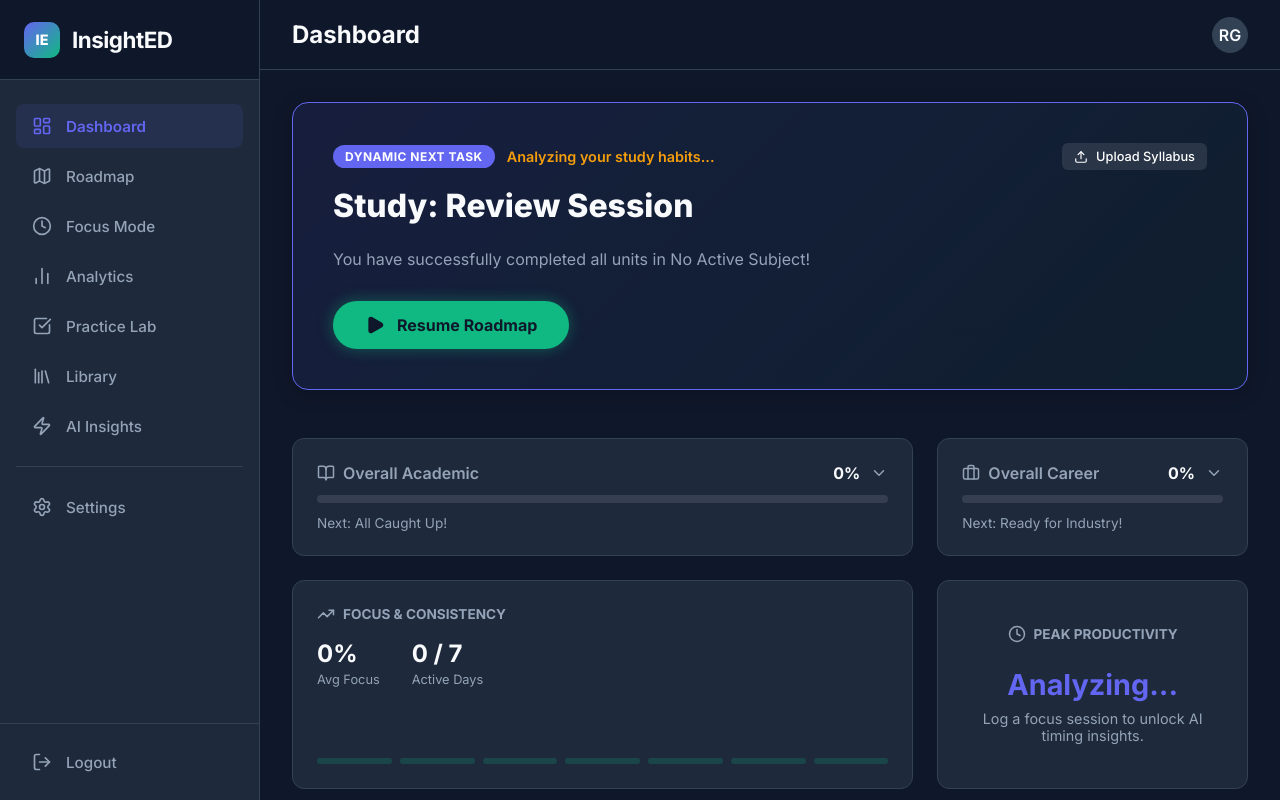
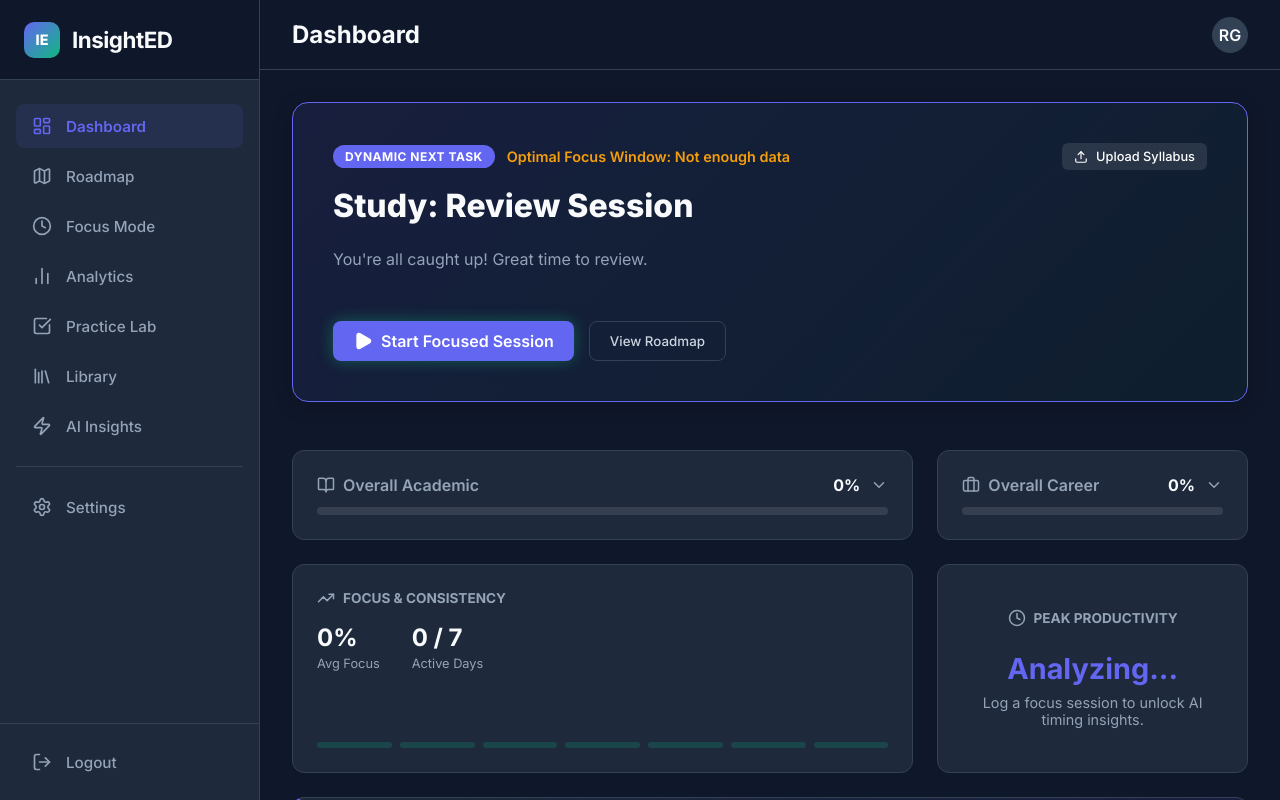
Before and after one commit to rajeevtechie/PBL-1, a React (Vite) app in the folder frontend/: page /dashboard in a window 1280 px wide. Built offline with nearby package versions, Linux system fonts and the light colour scheme.

Commit message:
fixed bugs related to roadmap and refined the ux

```diff
--- a/frontend/src/pages/dashboard/Dashboard.jsx
+++ b/frontend/src/pages/dashboard/Dashboard.jsx
@@ -10,16 +10,14 @@ const Dashboard = () => {
   const navigate = useNavigate();
   const [isModalOpen, setIsModalOpen] = useState(false);
 
-  // --- DYNAMIC ANALYTICS & PROGRESS STATE ---
   const [loading, setLoading] = useState(true);
   const [roadmap, setRoadmap] = useState(null);
   const [careerData, setCareerData] = useState(null);
 
-  // Holds the averages AND the detailed breakdown array from the backend
   const [aggregateProgress, setAggregateProgress] = useState({ academic: 0, career: 0, details: [] });
 
-  // Tracks which card is clicked open ('academic', 'career', or null)
-  const [expandedTrack, setExpandedTrack] = useState(null);
+  // ✅ FIXED: Now tracks the open/close state of BOTH cards independently!
+  const [expandedTracks, setExpandedTracks] = useState({ academic: false, career: false });
 
   const [metrics, setMetrics] = useState({
     avgFocus: 0,
@@ -30,20 +28,17 @@ const Dashboard = () => {
 
   const userName = localStorage.getItem('userName') || 'There';
 
-  // --- FETCH ALL DATA ON MOUNT ---
   useEffect(() => {
     const fetchDashboardData = async () => {
       try {
         const token = localStorage.getItem('token');
         if (!token) return;
 
-        // Fetch Analytics
         try {
             const resMetrics = await axios.get('http://localhost:5000/api/insights/dashboard', { headers: { Authorization: `Bearer ${token}` } });
             if (resMetrics.data.success) setMetrics(resMetrics.data.data);
         } catch { console.log("No analytics data yet."); }
 
-        // Fetch Current Roadmap Context
         const activeId = localStorage.getItem('activeSyllabusId');
         const endpoint = activeId ? `http://localhost:5000/api/syllabus/${activeId}` : 'http://localhost:5000/api/syllabus/latest';
 
@@ -58,7 +53,6 @@ const Dashboard = () => {
             setCareerData(resCareer.data);
         } catch { console.log("No career data yet."); }
 
-        // Fetch Aggregate Progress & Drill-down Details
         try {
             const resAggregate = await axios.get('http://localhost:5000/api/syllabus/progress/aggregate', { headers: { 'Authorization': `Bearer ${token}` } });
             if(resAggregate.data) {
@@ -90,20 +84,29 @@ const Dashboard = () => {
     navigate('/roadmap');
   };
 
-  // --- DYNAMIC CALCULATIONS ---
-  const nextAcademic = roadmap?.units?.find(u => !u.is_completed && !u.completed && u.is_completed !== 1 && u.completed !== 1)?.title || "All Caught Up!";
-  const nextCareer = careerData?.recommendations?.find(r => !r.is_completed && r.is_completed !== 1)?.topic_name || "Ready for Industry!";
-  const activeAcademicName = roadmap?.courseTitle || "No Active Subject";
+  const nextAcademicUnit = roadmap?.units?.find(u => !u.is_completed && !u.completed && u.is_completed !== 1 && u.completed !== 1);
+  const nextCareerRec = careerData?.recommendations?.find(r => !r.is_completed && r.is_completed !== 1);
 
-  // Toggle function for Accordion
+  let displayTask = "Review Session";
+  let displayReason = "You're all caught up! Great time to review.";
+
+  if (nextAcademicUnit) {
+      displayTask = nextAcademicUnit.title;
+      displayReason = `Continue your academic progress in ${roadmap?.courseTitle || 'your subject'}.`;
+  } else if (nextCareerRec) {
+      displayTask = nextCareerRec.topic_name;
+      displayReason = `Industry gap identified for ${careerData?.targetRole || 'your career goal'}.`;
+  }
+
+  // ✅ FIXED: Toggle function perfectly flips independent boolean states
   const toggleTrack = (trackName) => {
-      setExpandedTrack(expandedTrack === trackName ? null : trackName);
+      setExpandedTracks(prev => ({ ...prev, [trackName]: !prev[trackName] }));
   };
 
   if (loading) {
       return (
         <div className={styles.dashboardGrid} style={{display: 'flex', justifyContent: 'center', marginTop: '50px'}}>
-          <Loader2 className={styles.spin} size={48} color="#3b82f6" />
+          <Loader2 className={styles.spinner || "spinner"} size={48} color="#3b82f6" />
         </div>
       );
   }
@@ -111,57 +114,68 @@ const Dashboard = () => {
   return (
     <div className={styles.dashboardGrid}>
 
-      {/* HERO SECTION */}
-      <section className={`${styles.heroSection} ${styles.animateFadeInUp}`}>
+      <section className={`${styles.heroSection} ${styles.animateFadeInUp || ''}`}>
         <div className={styles.heroHeader}>
           <span className={styles.heroBadge}>Dynamic Next Task</span>
-          <span className={styles.heroUrgency}>
-            {metrics.peakTime !== "Analyzing..." ? `Optimal Focus Window: ${metrics.peakTime}` : "Analyzing your study habits..."}
+
+          <span className={styles.heroUrgency} style={{ color: metrics.peakTime === "Analyzing..." ? '#f59e0b' : '#10b981' }}>
+            {metrics.peakTime !== "Analyzing..." ? `Optimal Focus Window: ${metrics.peakTime}` : "Optimal Focus Window: Not enough data"}
           </span>
 
           <button
             onClick={() => setIsModalOpen(true)}
-            className={styles.btnPulseHover}
+            className={styles.btnPulseHover || ''}
             style={{ marginLeft: 'auto', background: 'rgba(255,255,255,0.1)', border: 'none', color: 'white', padding: '6px 12px', borderRadius: '6px', cursor: 'pointer', display: 'flex', gap: '8px', alignItems: 'center', fontSize: '0.8rem', fontWeight: '500'}}
           >
             <Upload size={14} /> Upload Syllabus
           </button>
         </div>
 
-        <h1 className={styles.taskTitle}>Study: {nextAcademic !== "All Caught Up!" ? nextAcademic : "Review Session"}</h1>
-        <p className={styles.taskReason}>
-          {nextAcademic !== "All Caught Up!" ? `Continue your progress in ${activeAcademicName}.` : `You have successfully completed all units in ${activeAcademicName}!`}
-        </p>
+        <h1 className={styles.taskTitle}>Study: {displayTask}</h1>
+        <p className={styles.taskReason}>{displayReason}</p>
 
-        <button className={`${styles.startBtn} ${styles.btnPulseHover}`} onClick={() => navigate('/roadmap')}>
-          <Play size={20} fill="currentColor" /> <span>Resume Roadmap</span>
-        </button>
+        <div style={{ display: 'flex', gap: '15px', marginTop: '20px', flexWrap: 'wrap' }}>
+            <button
+              className={`${styles.startBtn} ${styles.btnPulseHover || ''}`}
+              onClick={() => navigate('/focus', { state: { defaultSubject: roadmap?.courseTitle, defaultTask: displayTask } })}
+              style={{ background: 'var(--primary)', color: 'white', border: 'none', padding: '10px 20px', borderRadius: '8px', display: 'flex', alignItems: 'center', gap: '8px', cursor: 'pointer', fontWeight: '600' }}
+            >
+              <Play size={20} fill="currentColor" />
+              <span>Start Focused Session</span>
+            </button>
+
+            <button
+              onClick={() => navigate('/roadmap')}
+              style={{ background: 'transparent', color: '#cbd5e1', border: '1px solid #334155', padding: '10px 20px', borderRadius: '8px', cursor: 'pointer', fontWeight: '500', transition: 'all 0.2s' }}
+              onMouseOver={(e) => e.currentTarget.style.background = 'rgba(255,255,255,0.05)'}
+              onMouseOut={(e) => e.currentTarget.style.background = 'transparent'}
+            >
+              View Roadmap
+            </button>
+        </div>
       </section>
 
-      {/* MULTI-SUBJECT LIBRARY COMPONENT */}
-      <section className={styles.animateFadeInUp} style={{ gridColumn: '1 / -1', animationDelay: '0.1s' }}>
+      <section className={styles.animateFadeInUp || ''} style={{ gridColumn: '1 / -1', animationDelay: '0.1s' }}>
         <SubjectLibrary />
       </section>
 
       {/* --- ACADEMIC TRACK ACCORDION --- */}
-      <section className={`${styles.trackCard} ${styles.animateFadeInUp}`} style={{ animationDelay: '0.2s', cursor: 'pointer', transition: 'all 0.3s ease' }} onClick={() => toggleTrack('academic')}>
+      <section className={`${styles.trackCard} ${styles.animateFadeInUp || ''}`} style={{ animationDelay: '0.2s', cursor: 'pointer', transition: 'all 0.3s ease' }} onClick={() => toggleTrack('academic')}>
         <div className={styles.cardHeader}>
           <div className={styles.trackTitle}>
             <BookOpen size={18} /> <h3 style={{ whiteSpace: 'nowrap', overflow: 'hidden', textOverflow: 'ellipsis', maxWidth: '150px' }}>Overall Academic</h3>
           </div>
           <div style={{ display: 'flex', alignItems: 'center', gap: '10px' }}>
               <span className={styles.trackPercent}>{aggregateProgress.academic}%</span>
-              {expandedTrack === 'academic' ? <ChevronUp size={18} color="#94a3b8"/> : <ChevronDown size={18} color="#94a3b8"/>}
+              {expandedTracks.academic ? <ChevronUp size={18} color="#94a3b8"/> : <ChevronDown size={18} color="#94a3b8"/>}
           </div>
         </div>
 
         <div className={styles.progressBar}>
           <div className={styles.progressFill} style={{ width: `${aggregateProgress.academic}%`, backgroundColor: 'var(--primary)', transition: 'width 1s cubic-bezier(0.4, 0, 0.2, 1)' }}></div>
         </div>
-        <p className={styles.cardSubtext}>Next: {nextAcademic}</p>
 
-        {/* Expandable Breakdown */}
-        {expandedTrack === 'academic' && (
+        {expandedTracks.academic && (
             <div onClick={(e) => e.stopPropagation()} style={{ marginTop: '20px', paddingTop: '15px', borderTop: '1px solid rgba(255,255,255,0.05)', display: 'flex', flexDirection: 'column', gap: '12px' }}>
                 <span style={{ fontSize: '0.75rem', textTransform: 'uppercase', color: '#94a3b8', fontWeight: 'bold' }}>Progress by Subject</span>
                 {aggregateProgress.details.map(detail => (
@@ -180,24 +194,22 @@ const Dashboard = () => {
       </section>
 
       {/* --- CAREER TRACK ACCORDION --- */}
-      <section className={`${styles.trackCard} ${styles.animateFadeInUp}`} style={{ animationDelay: '0.3s', cursor: 'pointer', transition: 'all 0.3s ease' }} onClick={() => toggleTrack('career')}>
+      <section className={`${styles.trackCard} ${styles.animateFadeInUp || ''}`} style={{ animationDelay: '0.3s', cursor: 'pointer', transition: 'all 0.3s ease' }} onClick={() => toggleTrack('career')}>
         <div className={styles.cardHeader}>
            <div className={styles.trackTitle}>
             <Briefcase size={18} /> <h3 style={{ whiteSpace: 'nowrap', overflow: 'hidden', textOverflow: 'ellipsis', maxWidth: '150px' }}>Overall Career</h3>
           </div>
           <div style={{ display: 'flex', alignItems: 'center', gap: '10px' }}>
               <span className={styles.trackPercent}>{aggregateProgress.career}%</span>
-              {expandedTrack === 'career' ? <ChevronUp size={18} color="#94a3b8"/> : <ChevronDown size={18} color="#94a3b8"/>}
+              {expandedTracks.career ? <ChevronUp size={18} color="#94a3b8"/> : <ChevronDown size={18} color="#94a3b8"/>}
           </div>
         </div>
 
         <div className={styles.progressBar}>
           <div className={styles.progressFill} style={{ width: `${aggregateProgress.career}%`, backgroundColor: 'var(--secondary)', transition: 'width 1s cubic-bezier(0.4, 0, 0.2, 1)' }}></div>
         </div>
-        <p className={styles.cardSubtext} style={{ whiteSpace: 'nowrap', overflow: 'hidden', textOverflow: 'ellipsis' }}>Next: {nextCareer}</p>
 
-        {/* Expandable Breakdown */}
-        {expandedTrack === 'career' && (
+        {expandedTracks.career && (
             <div onClick={(e) => e.stopPropagation()} style={{ marginTop: '20px', paddingTop: '15px', borderTop: '1px solid rgba(255,255,255,0.05)', display: 'flex', flexDirection: 'column', gap: '12px' }}>
                 <span style={{ fontSize: '0.75rem', textTransform: 'uppercase', color: '#94a3b8', fontWeight: 'bold' }}>Progress by Subject</span>
                 {aggregateProgress.details.map(detail => (
@@ -216,7 +228,7 @@ const Dashboard = () => {
       </section>
 
       {/* DYNAMIC CONSISTENCY GRAPH */}
-      <section className={`${styles.consistencySection} ${styles.animateFadeInUp}`} style={{ animationDelay: '0.4s' }}>
+      <section className={`${styles.consistencySection} ${styles.animateFadeInUp || ''}`} style={{ animationDelay: '0.4s' }}>
         <div className={styles.sectionTitle}><TrendingUp size={18} /> <span>Focus & Consistency</span></div>
         <div className={styles.statsRow}>
           <div className={styles.statItem}><span className={styles.statValue}>{metrics.avgFocus}%</span> <span className={styles.statLabel}>Avg Focus</span></div>
@@ -231,14 +243,14 @@ const Dashboard = () => {
       </section>
 
       {/* DYNAMIC FLOW STATE INDICATOR */}
-      <section className={`${styles.flowCard} ${styles.animateFadeInUp}`} style={{ animationDelay: '0.5s' }}>
+      <section className={`${styles.flowCard} ${styles.animateFadeInUp || ''}`} style={{ animationDelay: '0.5s' }}>
          <div className={styles.sectionTitle}><Clock size={18} /> <span>Peak Productivity</span></div>
          <div className={styles.flowTime}>{metrics.peakTime}</div>
          <p className={styles.flowNote}>{metrics.peakDesc}</p>
       </section>
 
-      {/* TRULY LIVE AI INSIGHT TEASER */}
-      <section className={`${styles.insightCard} ${styles.animateFadeInUp}`} style={{ animationDelay: '0.6s' }}>
+      {/* AI INSIGHT TEASER */}
+      <section className={`${styles.insightCard} ${styles.animateFadeInUp || ''}`} style={{ animationDelay: '0.6s' }}>
          <div className={styles.insightHeader}><span className={styles.aiBadge}>AI Insight</span> <ArrowRight size={16} /></div>
          <p className={styles.insightText}>
             "{userName}, you are making great progress! Try shifting Deep Work to your {metrics.peakTime !== 'Analyzing...' ? metrics.peakTime.split(' - ')[0] : 'optimal'} slot to maximize retention."
```
Also changed, not shown: frontend/src/pages/roadmap/Roadmap.jsx (+13 -20 lines), 1 other file (tests, documents, lock files or other folders).
